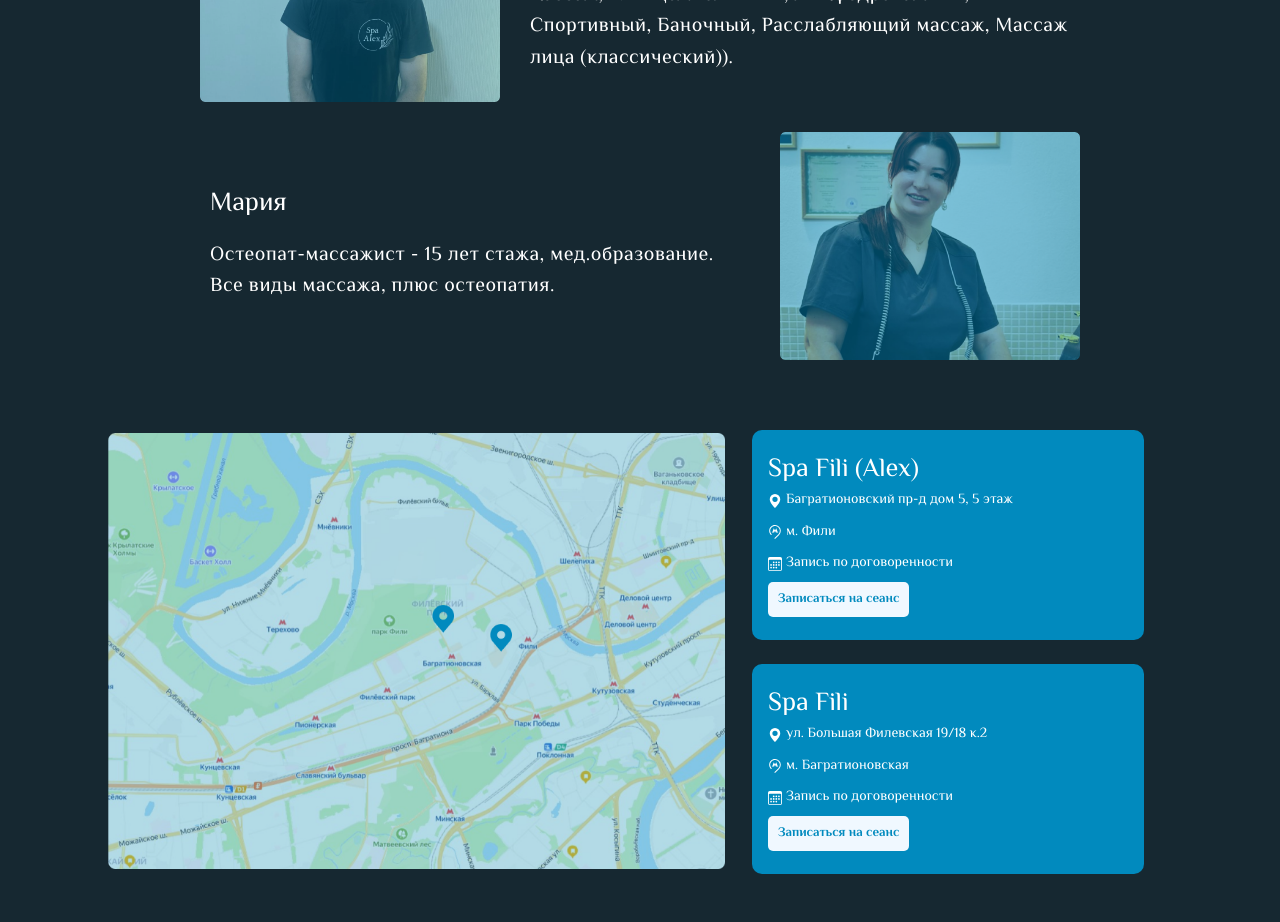
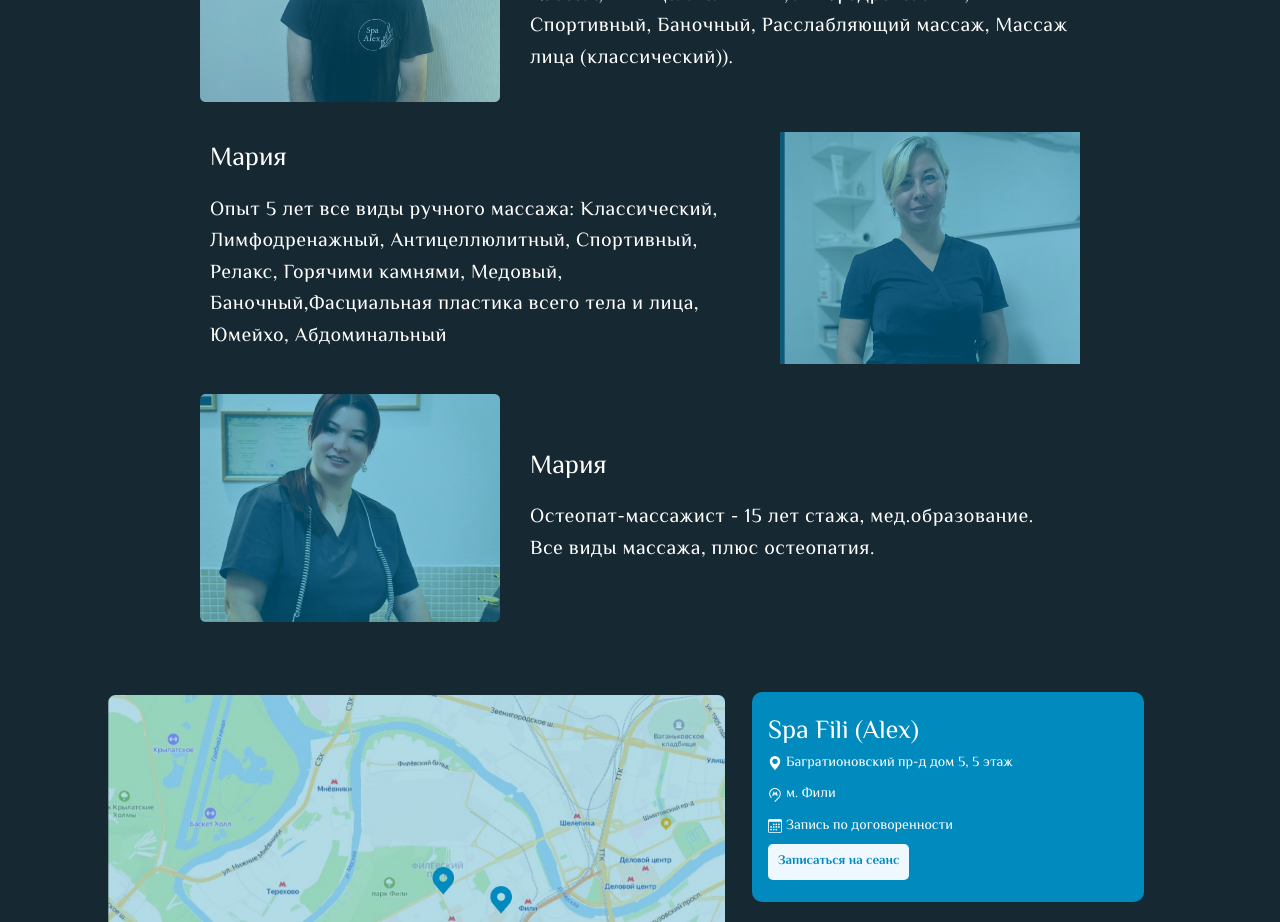
Before and after one commit to DmitryKalashnikov91/spa-fili, a Next.js app: page / in a window 1280 px wide. Shown: the part 3260-4182 px from the top of the page. Built offline with nearby package versions, Linux system fonts and the light colour scheme.

Commit message:
add Mary

```diff
--- a/src/components/specialists/SpecJson.js
+++ b/src/components/specialists/SpecJson.js
@@ -1,7 +1,7 @@
 import { nanoid } from 'nanoid'
-import Elena from './assets/elena.png'
 import konst from './assets/konst.png'
 import Mariya from './assets/mariya.png'
+import Mary from './assets/mary.png'
 import Olga from './assets/olga.png'
 
 export const SpecJSON = [
@@ -22,6 +22,13 @@
 	{
 		id: nanoid(6),
 		name: 'Мария',
+		urlImg: Mary,
+		content:
+			'Опыт 5 лет все виды ручного массажа: Классический, Лимфодренажный, Антицеллюлитный, Спортивный, Релакс, Горячими камнями, Медовый, Баночный,Фасциальная пластика всего тела и лица, Юмейхо, Абдоминальный',
+	},
+	{
+		id: nanoid(6),
+		name: 'Мария',
 		urlImg: Mariya,
 		content:
 			'Остеопат-массажист  - 15 лет стажа, мед.образование. Все виды массажа, плюс остеопатия.',
```
Also changed, not shown: src/components/specialists/assets/elena.png (deleted), src/components/specialists/assets/mary.png (added).
